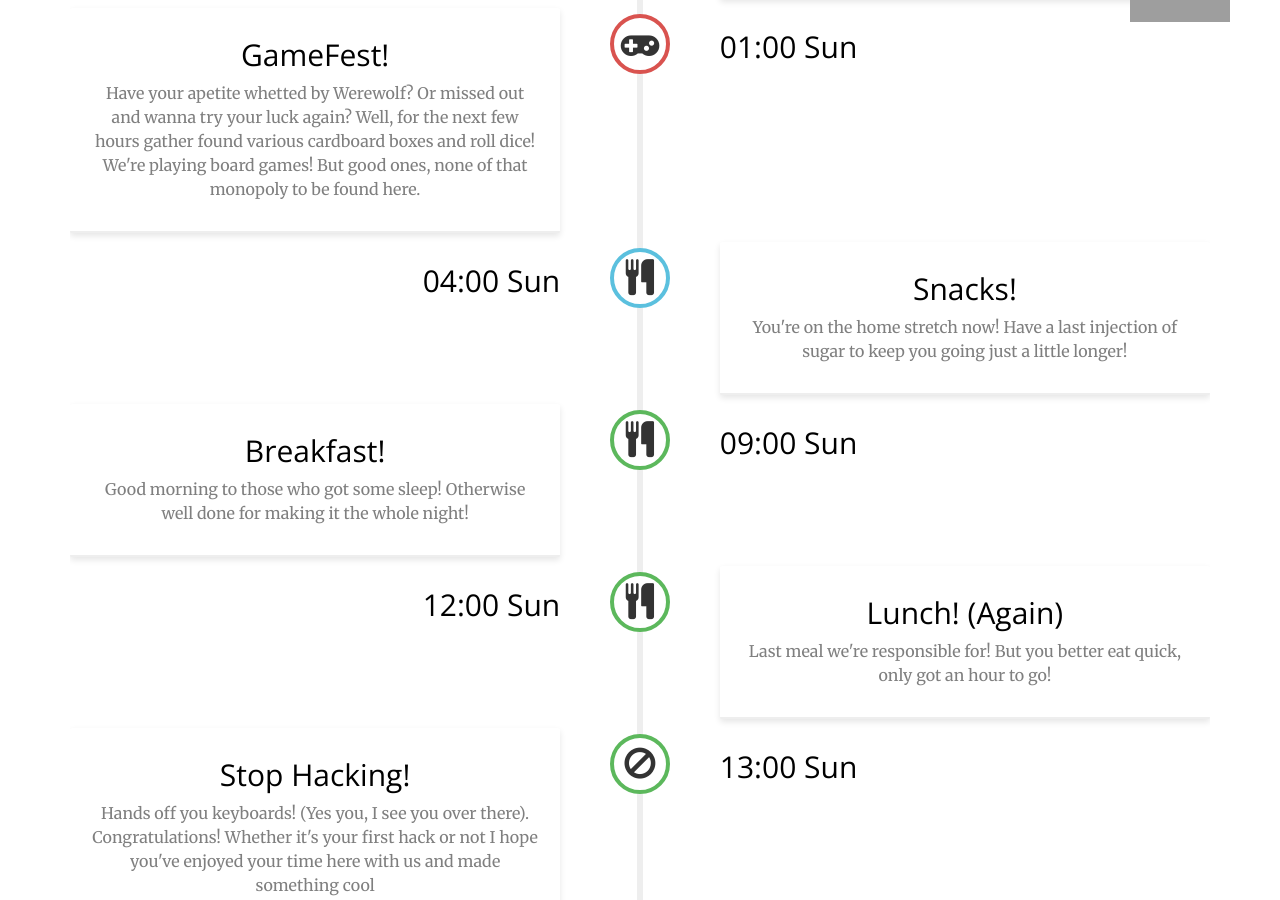
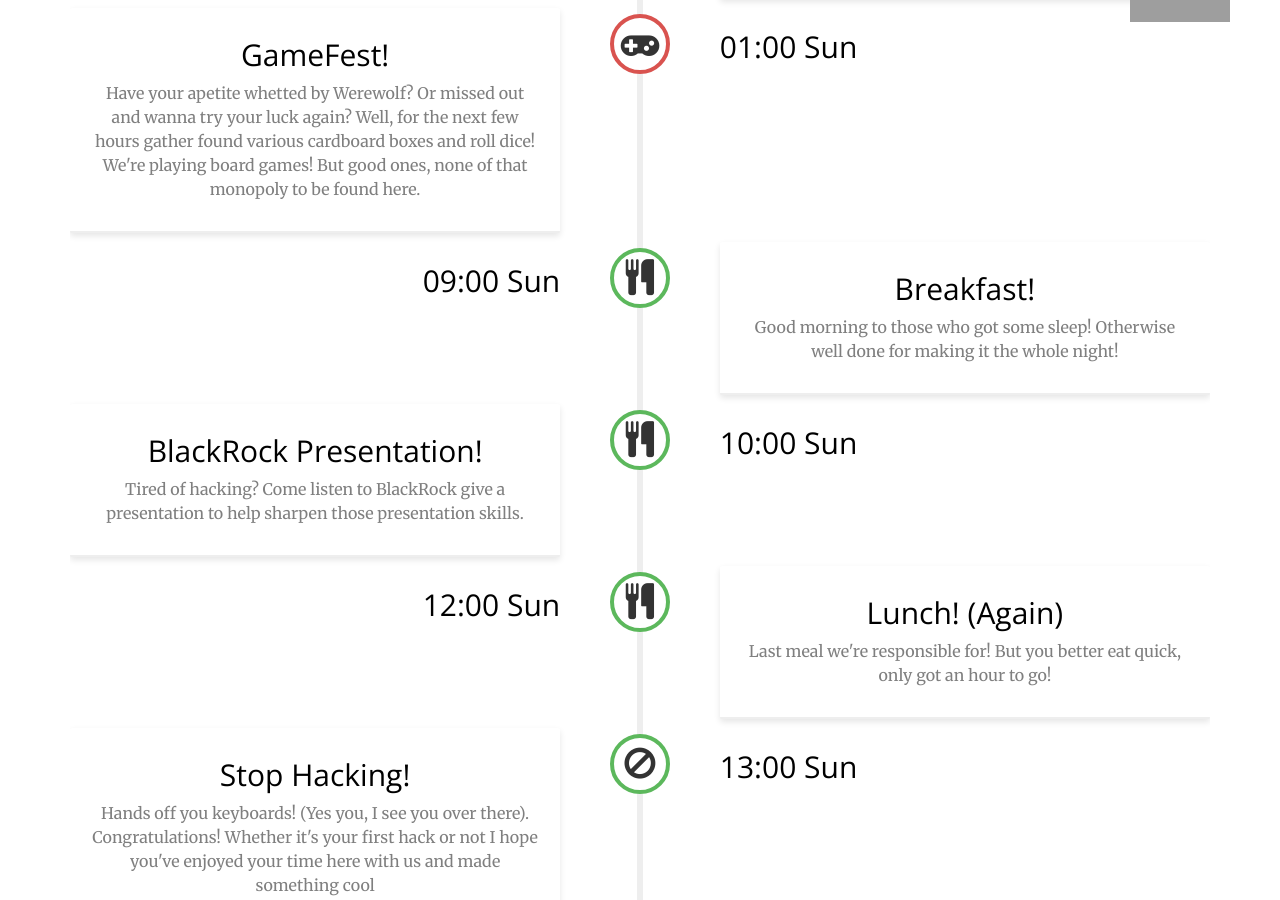
Before and after one commit to compsoc-edinburgh/htb16-site, a Jekyll site: the page built from index.html, in a window 1280 px wide and 900 px high, scrolled down 5139 px. Built offline with Jekyll 4.4.1, drawn with Linux system fonts in a browser that asks for light colours; grey boxes are pictures that could not be loaded.

Commit message:
remove snacks :( and added blackrock talk

```diff
--- a/_includes/timeline.html
+++ b/_includes/timeline.html
@@ -145,20 +145,7 @@
       </div>
     </div><!-- .timeline-block -->
 
-
     <div class="timeline-block block-right">
-      <div class="timeline-img" style="border-color: #5bc0de;">
-        <span class="fa fa-cutlery">
-      </div>
-      <h2 class="timeline-time">04:00 Sun</h2>
-      <div class="timeline-content">
-        <h2>Snacks!</h2>
-        <p>You're on the home stretch now! Have a last injection of sugar to keep you going just a little longer!</p>
-      </div>
-    </div><!-- .timeline-block -->
-
-
-    <div class="timeline-block">
       <div class="timeline-img" style="border-color: #5cb85c;">
         <span class="fa fa-cutlery">
       </div>
@@ -166,6 +153,17 @@
       <div class="timeline-content">
         <h2>Breakfast!</h2>
         <p>Good morning to those who got some sleep! Otherwise well done for making it the whole night!</p>
+      </div>
+    </div><!-- .timeline-block -->
+
+    <div class="timeline-block">
+      <div class="timeline-img" style="border-color: #5cb85c;">
+        <span class="fa fa-cutlery">
+      </div>
+      <h2 class="timeline-time">10:00 Sun</h2>
+      <div class="timeline-content">
+        <h2>BlackRock Presentation!</h2>
+        <p>Tired of hacking? Come listen to BlackRock give a presentation to help sharpen those presentation skills.</p>
       </div>
     </div><!-- .timeline-block -->
 
```
